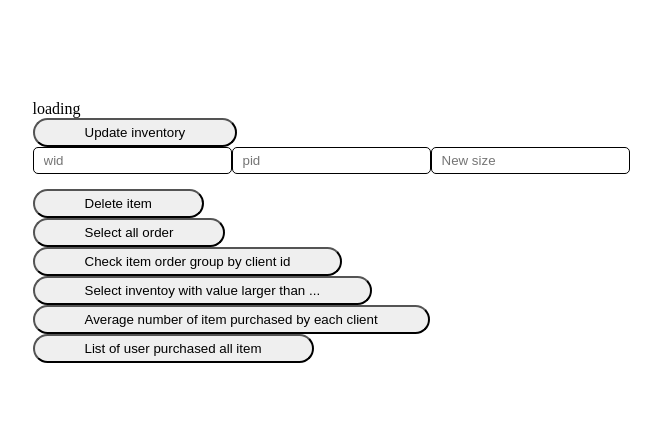
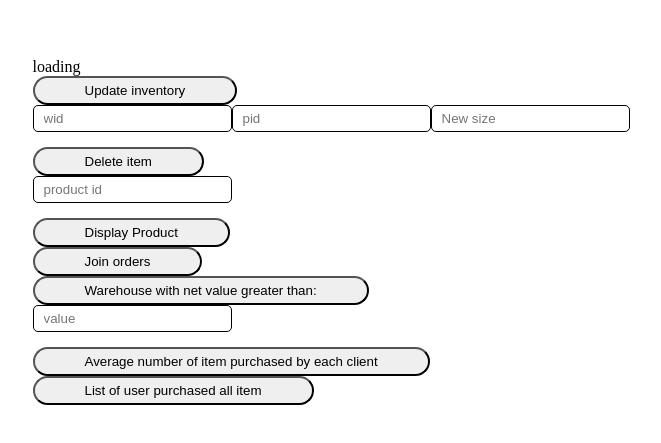
Before and after one commit to ihaventcomeupanameyet/SQLWebProject, a React (Vite) app in the folder client/client/: page /ManagerMainPage in a window 1280 px wide. Shown: the part 169-612 px from the top of the page, without its empty margins (309-970 px from the left). Built offline with nearby package versions, Linux system fonts and the light colour scheme; no server answers.

Commit message:
Manager main page done

```diff
--- a/client/client/src/pages/ManagerMainPage/ManagerMainPage.jsx
+++ b/client/client/src/pages/ManagerMainPage/ManagerMainPage.jsx
@@ -6,10 +6,20 @@ export default function ManagerMainPage() {
   const [wid, setwid] = useState("");
   const [pid, setpid] = useState("");
   const [size, setsize] = useState("");
-
+  const [d_pid,set_dpid] = useState("");
+  const [value,setValue] = useState("");
 
   const [data, setData] = useState([]);
   const [user, setUser] = useState("");
+
+
+  const onChangedpid = (event) => {
+    set_dpid(event.target.value);
+  };
+
+  const onChangeValue = (event) => {
+    setValue(event.target.value);
+  };
 
   const onChangeWid = (event) => {
     setwid(event.target.value);
@@ -22,6 +32,56 @@ export default function ManagerMainPage() {
   const onChangeSize = (event) => {
     setsize(event.target.value);
   };
+
+  async function netWorth(event){
+    try {
+      const reponse = await fetch(`http://localhost:3000/warehouseNetWorth/${value}`);
+      const data = await reponse.json();
+      setData(data);
+    } catch (error){
+    console.log("Error gettting the data", error);
+    }
+  }
+
+  async function joinOrder(event){
+    try {
+      const reponse = await fetch("http://localhost:3000/joinOrder");
+      const data = await reponse.json();
+      setData(data);
+    } catch (error){
+    console.log("Error gettting the data", error);
+    }
+  }
+
+  async function purchaseAll(event){
+    try {
+      const reponse = await fetch("http://localhost:3000/purchaseAllItem");
+      const data = await reponse.json();
+      setData(data);
+    } catch (error){
+      console.log("Error gettting the data", error);
+    }
+  }
+
+  async function avgItemPerOrder(event){
+    try {
+      const reponse = await fetch("http://localhost:3000/AvgOrderPerchase");
+      const data = await reponse.json();
+      setData(data);
+    } catch (error){
+      console.log("Error gettting the data", error);
+    }
+  }
+
+  async function displayItem(event){
+    try {
+      const res = await fetch("http://localhost:3000/product");
+      const data = await res.json();
+      setData(data);
+    } catch (error){
+      console.log("Error gettting the data", error);
+    }
+  }
 
   async function UpdateInven(e){
     e.preventDefault();
@@ -40,6 +100,22 @@ export default function ManagerMainPage() {
       const res = await fetch("http://localhost:3000/getGivenQuery");
       const data = await res.json();
       setData(data);
+    } catch (error){
+      console.log("Error gettting the data", error);
+    }
+  }
+
+  async function deleteProduct(e){
+    try {
+      const reponse = await fetch("http://localhost:3000/delete", {
+        method: "POST",
+        headers: {
+          "Content-Type": "application/json",
+        },
+        body: JSON.stringify({
+          d_pid,
+        }),
+      });
     } catch (error){
       console.log("Error gettting the data", error);
     }
@@ -76,6 +152,7 @@ export default function ManagerMainPage() {
           Update inventory
         </button>
         <input
+            name="wid"
             className="UserInput"
             placeholder="wid"
             value={wid}
@@ -83,6 +160,7 @@ export default function ManagerMainPage() {
         />
 
         <input
+            name="pid"
             className="UserInput"
             placeholder="pid"
             value={pid}
@@ -90,29 +168,44 @@ export default function ManagerMainPage() {
         />
 
         <input
+            name="size"
             className="UserInput"
             placeholder="New size"
             value={size}
             onChange={onChangeSize}
         />
+        </form>
 
-        </form>
-        <button className="link">
+        <button className="link" onClick={deleteProduct}>
           Delete item
         </button>
-        <button className="link">
-          Select all order
+        <input
+            name="d_pid"
+            className="UserInput"
+            placeholder="product id"
+            value={d_pid}
+            onChange={onChangedpid}
+        />
+        <button className="link" onClick={displayItem}>
+          Display Product
         </button>
-        <button className="link">
-          Check item order group by client id
+        <button className="link" onClick={joinOrder}>
+          Join orders
         </button>
-        <button className="link">
-          Select inventoy with value larger than ...
+        <button className="link" onClick={netWorth}>
+          Warehouse with net value greater than:
         </button>
-        <button className="link">
+        <input
+            name="value"
+            className="UserInput"
+            placeholder="value"
+            value={value}
+            onChange={onChangeValue}
+        />
+        <button className="link" onClick={avgItemPerOrder}>
           Average number of item purchased by each client
         </button>
-        <button className="link">
+        <button className="link" onClick={purchaseAll}>
           List of user purchased all item
         </button>
       </div>
```
Also changed, not shown: 1 other file (tests, documents, lock files or other folders).
